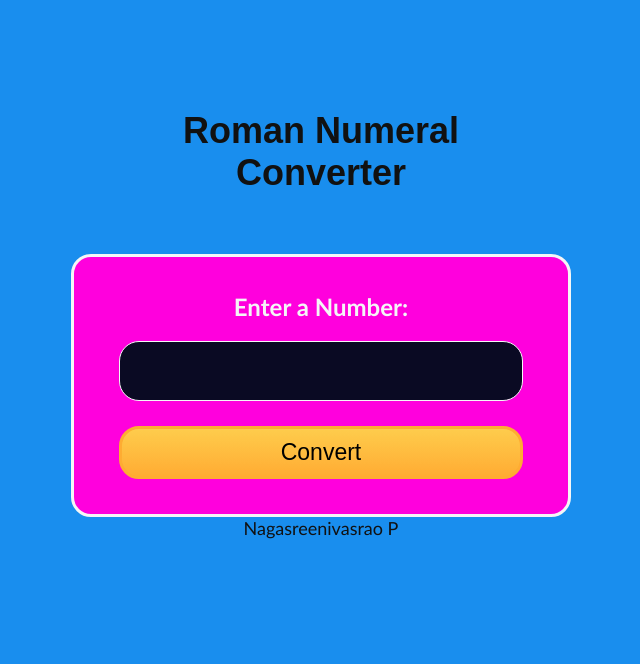
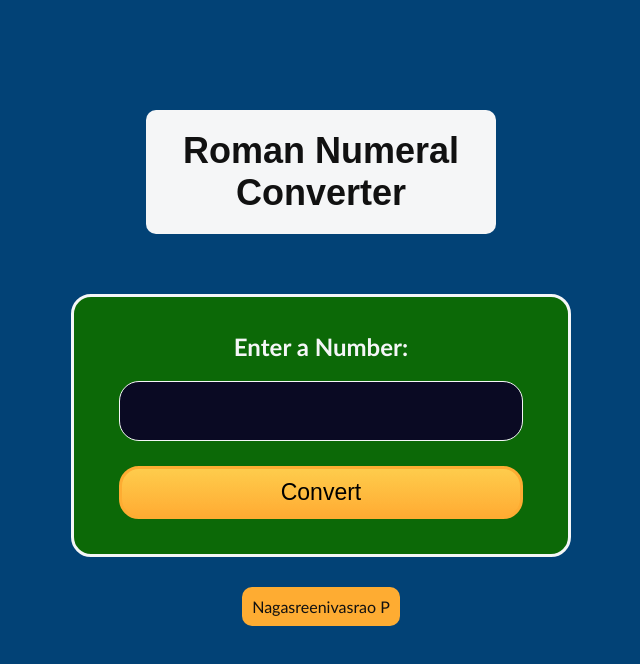
Before and after one commit to sreenu926/JSDS2_ROMAN_NUM_CONVERTER, a plain HTML site: page index.html in a window 1280 px wide. Shown: the whole page, without its empty margins (319-959 px from the left). Drawn offline with Linux system fonts and the light colour scheme; a web font is replaced by a local one.

Commit message:
Add files via upload
my name is added and respective styles are also changed.

```diff
--- a/styles.css
+++ b/styles.css
@@ -5,7 +5,7 @@
   --gray-75: #3b3b4f;
   --gray-85: #1b1b32;
   --gray-90: #0a0a23;
-  --blue-50: #198eee;
+  --blue-50: #024276;
   --error: #a94442;
   --danger-color: #850000;
   --danger-background: #ffadad;
@@ -48,6 +48,9 @@ h1 {
   margin: 60px auto;
   max-width: 350px;
   font-family: "arial", cursive;
+  background-color: #f5f6f7;
+  padding: 20px;
+  border-radius: 10px;
 }
 
 form {
@@ -58,7 +61,7 @@ form {
   text-align: center;
   width: 90%;
   max-width: 500px;
-  background-color: #ff00dd;
+  background-color: #0c6907;
   border-radius: 20px;
 }
 
@@ -93,6 +96,7 @@ input {
   background-color: var(--gray-90);
   border: 1px solid var(--gray-05);
   border-radius: 20px;
+  text-align: center;
 }
 
 button {
@@ -132,3 +136,11 @@ button {
 .hidden {
   display: none;
 }
+
+#name {
+  margin: 30px;
+  background-color: #feac32;
+  padding: 10px;
+  border-radius: 10px;
+  font-size: 16px;
+}
```
